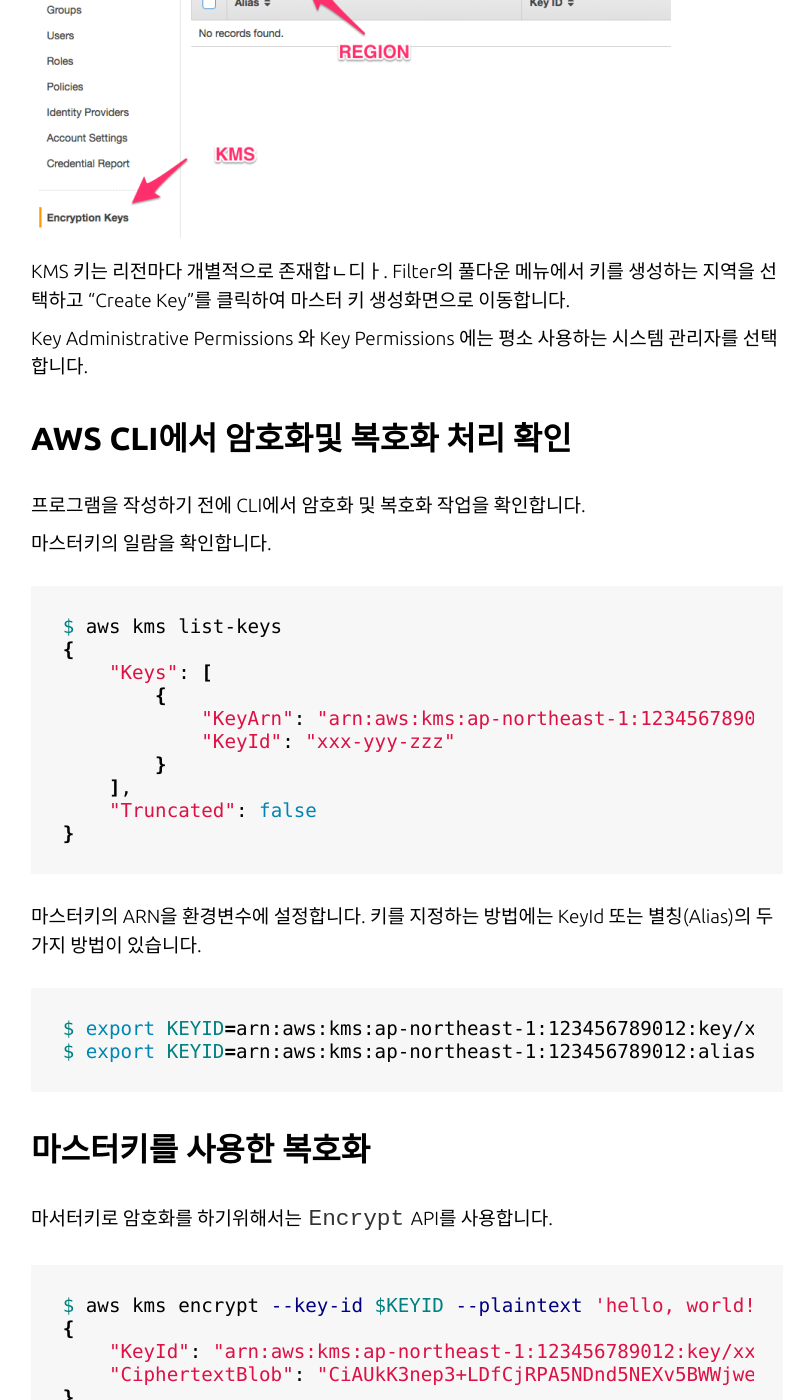
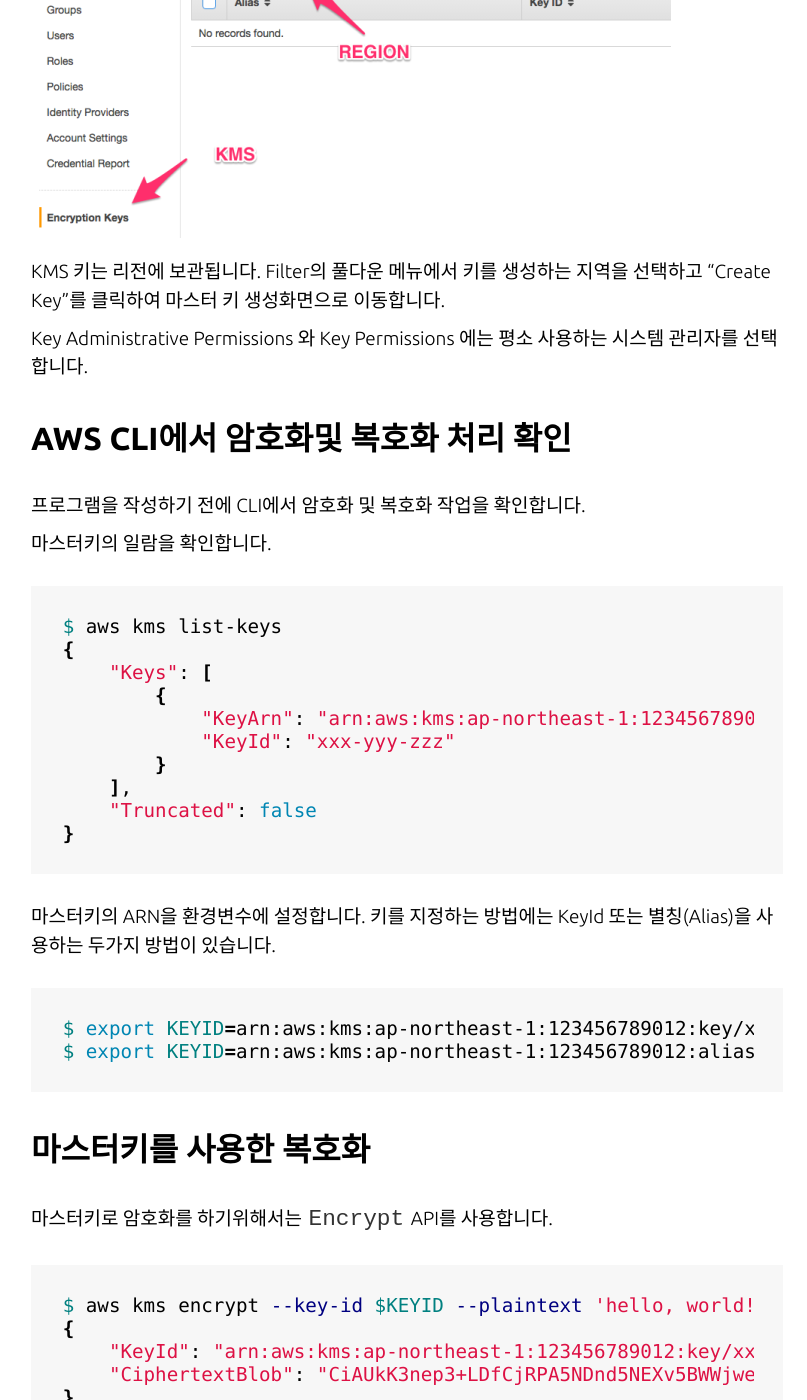
Before and after one commit to awskrug/blog.awskr.org, a Jekyll site: the page built from _posts/2017-01-02-lambda-with-kms.markdown, in a window 1280 px wide and 1400 px high, scrolled down 2322 px. Shown: the whole window, without its empty margins (233-1040 px from the left). Built offline with Jekyll 4.4.1, drawn with Linux system fonts in a browser that asks for light colours; nearby versions of some CDN libraries; Markdown is read by kramdown in place of the engine named in the settings; comment, search, counter and statistics services are not loaded; some of the changed text lies outside the part shown.

````diff
--- a/_posts/2017-01-02-lambda-with-kms.markdown
+++ b/_posts/2017-01-02-lambda-with-kms.markdown
@@ -45,7 +45,7 @@ KMS는 마스터 키를 사용한 암호화와 복호화 처리를 API로 분리
 
 ![kms_management_console](</images/2017-01-02/kms_management_console-640x335.png>)
 
-KMS 키는 리전마다 개별적으로 존재합ㄴ디ㅏ. Filter의 풀다운 메뉴에서 키를 생성하는 지역을 선택하고 "Create Key"를 클릭하여 마스터 키 생성화면으로 이동합니다.
+KMS 키는 리전에 보관됩니다. Filter의 풀다운 메뉴에서 키를 생성하는 지역을 선택하고 "Create Key"를 클릭하여 마스터 키 생성화면으로 이동합니다.
 
 Key Administrative Permissions 와 Key Permissions 에는 평소 사용하는 시스템 관리자를 선택합니다.
 
@@ -68,7 +68,7 @@ $ aws kms list-keys
 }
 ```
 
-마스터키의 ARN을 환경변수에 설정합니다. 키를 지정하는 방법에는 KeyId 또는 별칭(Alias)의 두가지 방법이 있습니다.
+마스터키의 ARN을 환경변수에 설정합니다. 키를 지정하는 방법에는 KeyId 또는 별칭(Alias)을 사용하는 두가지 방법이 있습니다.
 
 ```bash
 $ export KEYID=arn:aws:kms:ap-northeast-1:123456789012:key/xxx-yyy-zzz # KeyId
@@ -76,7 +76,8 @@ $ export KEYID=arn:aws:kms:ap-northeast-1:123456789012:alias/lambda # Alias
 ```
 
 ## 마스터키를 사용한 복호화
-마서터키로 암호화를 하기위해서는 `Encrypt` API를 사용합니다.
+
+마스터키로 암호화를 하기위해서는 `Encrypt` API를 사용합니다.
 
 ```bash
 $ aws kms encrypt --key-id $KEYID --plaintext 'hello, world!'
@@ -99,7 +100,7 @@ hello, world!
 
 KMS로 암호화 한 후 base64로 엔코딩한 문자열을 람다 함수내에 적어넣어 Lambda함수 실행시에 복호화해 보겠습니다.
 
-보통은 암호화한 유저데이터를 사용하여 무언가 처리를 하지만 이번에는 복호화한 문자열을 그대로 레스폰스로서 반환한ㅂ니다.
+보통은 암호화한 유저데이터를 사용하여 무언가 처리를 하지만 이번에는 복호화한 문자열을 그대로 반환합니다.
 
 Lambda함수는 파이썬으로 구현하였습니다.
 
````
Also changed, not shown: other parts of _posts/2017-01-02-lambda-with-kms.markdown (+1 -1 lines).
